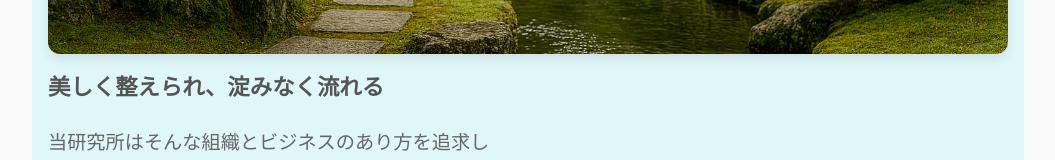
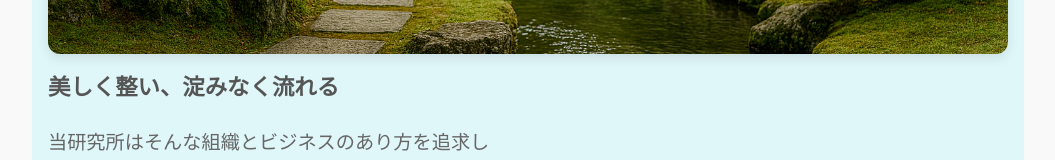
Before and after one commit to awtmmr/pdmi_website, a plain HTML site: page index.html in a window 1280 px wide. Shown: the part 446-606 px from the top of the page, without its empty margins (112-1167 px from the left). Drawn offline with Linux system fonts and the light colour scheme.

Commit message:
キャッチ文言変更

```diff
--- a/index.html
+++ b/index.html
@@ -11,7 +11,7 @@
     <header class="hero">
       <h1>ながれと構造の研究所へようこそ</h1>
       <img src="img/hero.png" alt="庭園のイメージ">
-      <h3>美しく整えられ、淀みなく流れる</h3>
+      <h3>美しく整い、淀みなく流れる</h3>
       <p>
         当研究所はそんな組織とビジネスのあり方を追求し<br>
         手作りのデジタル化と自動化を通してDXをお手伝いします。
```
